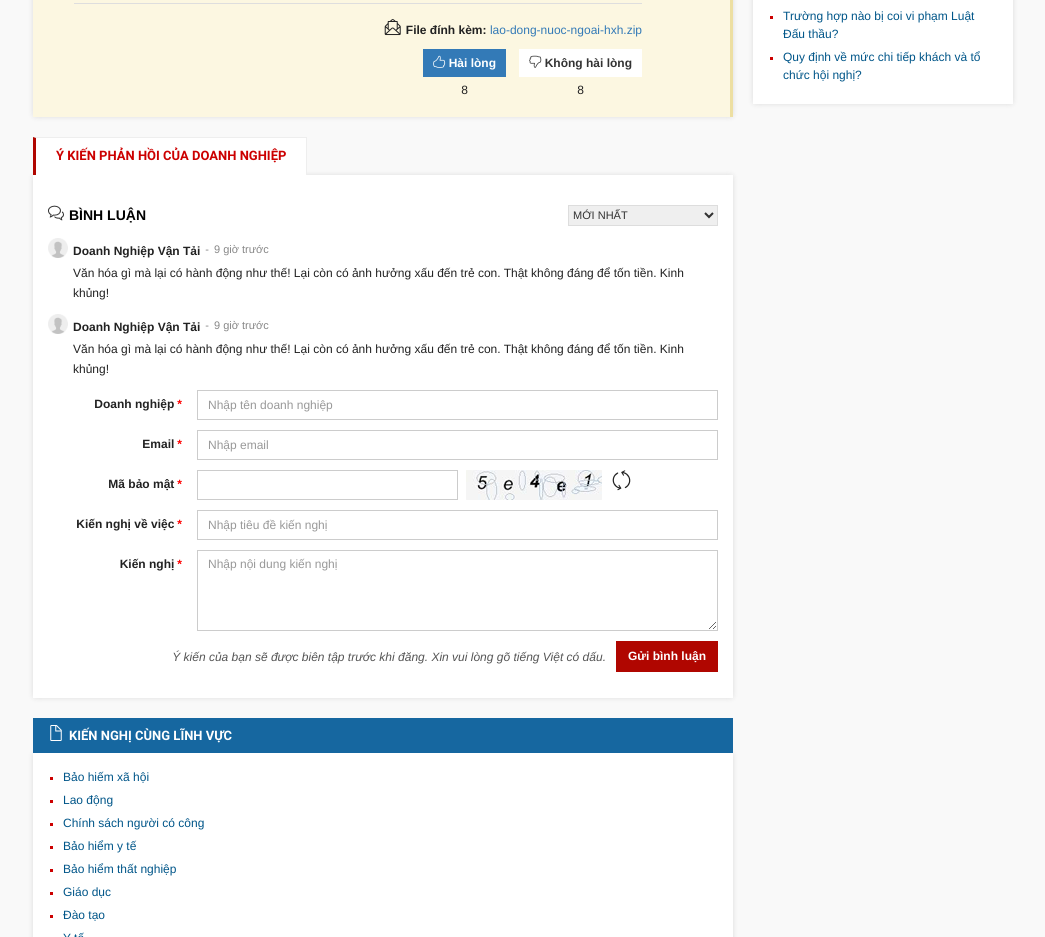
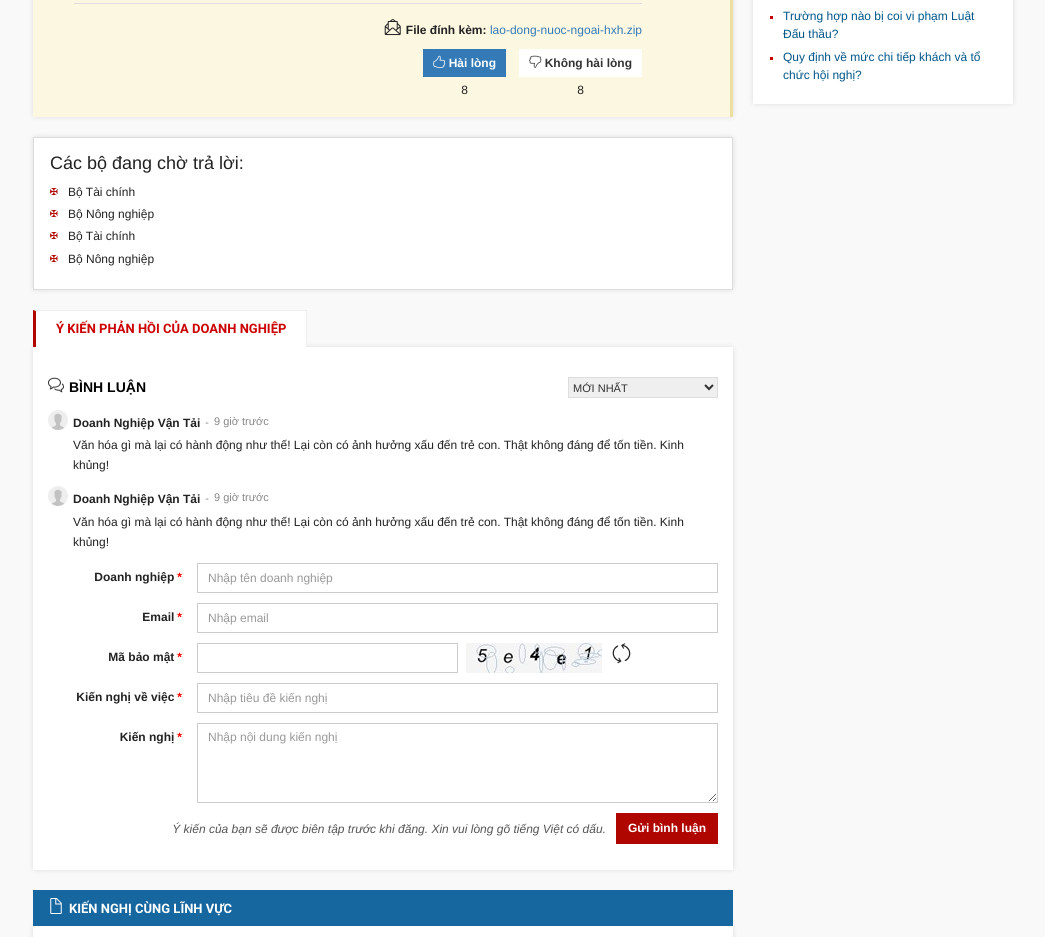
Before and after one commit to longht1989/HTML-DoanhNghiepKienNghi-WEB, a plain HTML site: page detail.html in a window 1280 px wide. Shown: the part 1207-2144 px from the top of the page, without its empty margins (117-1162 px from the left). Drawn offline with Linux system fonts and the light colour scheme; files whose address does not match are found by name.

Commit message:
Update  12-Jul-2017
- Thêm box pending

```diff
--- a/css/main.less
+++ b/css/main.less
@@ -714,10 +714,9 @@
 }
 
 
-/* --- */
+/* -Process box- */
 
 .process {
-    background: #fff;
     padding: 20px 18px 18px;
     background: #dff0d8;
     border: 1px solid #bbd9af;
@@ -745,6 +744,27 @@
         }
         time {
             font-weight: bold;
+        }
+    }
+}
+
+
+/*Pending box*/
+
+.pending {
+    padding: 16px;
+    background: #fff;
+    border: 1px solid #ddd;
+    -moz-box-shadow: 0 0 5px #ddd;
+    -webkit-box-shadow: 0 0 5px #ddd;
+    box-shadow: 0 0 5px #ddd;
+    &__title {
+        margin-bottom: 10px;
+    }
+    &__content {
+        p {
+            background: url(../images/bullet.png) 0 4px no-repeat;
+            padding: 0 0 5px 18px;
         }
     }
 }
--- a/detail.html
+++ b/detail.html
@@ -110,12 +110,7 @@
                             <div class="question-inner">
                                 <div class="minor-title"><span class="department">Bộ Văn hóa</span> trả lời:</div>
                                 <div class="details-abody"><em>Lorem ipsum dolor sit amet, consectetur adipisicing elit. Atque reiciendis illo, cum, expedita earum laboriosam!</em>
-                                    <br> Lorem ipsum dolor sit amet, consectetur adipisicing elit, sed do eiusmod
-                                    tempor incididunt ut labore et dolore magna aliqua. Ut enim ad minim veniam,
-                                    quis nostrud exercitation ullamco laboris nisi ut aliquip ex ea commodo
-                                    consequat. Duis aute irure dolor in reprehenderit in voluptate velit esse
-                                    cillum dolore eu fugiat nulla pariatur. Excepteur sint occaecat cupidatat non
-                                    proident, sunt in culpa qui officia deserunt mollit anim id est laborum. <a href="#" class="viewmore">xem thêm »</a></div>
+                                    <br> Lorem ipsum dolor sit amet, consectetur adipisicing elit, sed do eiusmod tempor incididunt ut labore et dolore magna aliqua. Ut enim ad minim veniam, quis nostrud exercitation ullamco laboris nisi ut aliquip ex ea commodo consequat. Duis aute irure dolor in reprehenderit in voluptate velit esse cillum dolore eu fugiat nulla pariatur. Excepteur sint occaecat cupidatat non proident, sunt in culpa qui officia deserunt mollit anim id est laborum. <a href="#" class="viewmore">xem thêm »</a></div>
                                 <div class="file-attach"><i class="icon-envelope-letter icons"></i><strong>File đính kèm:</strong> <a href="#">lao-dong-nuoc-ngoai-hxh.zip</a></div>
                                 <div class="answer__react-wrap">
                                     <!-- vote up -->
@@ -129,6 +124,19 @@
                                         <p class="vote-count">8</p>
                                     </div>
                                 </div>
+                            </div>
+                        </article>
+                    </div>
+                    <!-- pending block -->
+                    <div class="block">
+                        <article class="pending clearfix">
+                            <!-- block-hdr -->
+                            <h4 class="pending__title">Các bộ đang chờ trả lời:</h4>
+                            <div class="pending__content">
+                                <p>Bộ Tài chính</p>
+                                <p>Bộ Nông nghiệp</p>
+                                <p>Bộ Tài chính</p>
+                                <p>Bộ Nông nghiệp</p>
                             </div>
                         </article>
                     </div>
```
Also changed, not shown: css/main.css.
